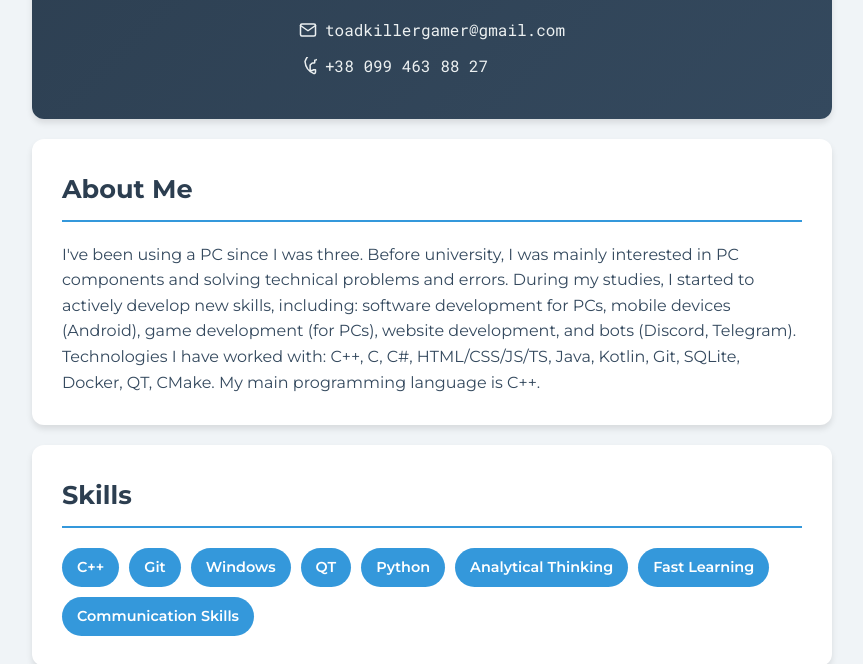
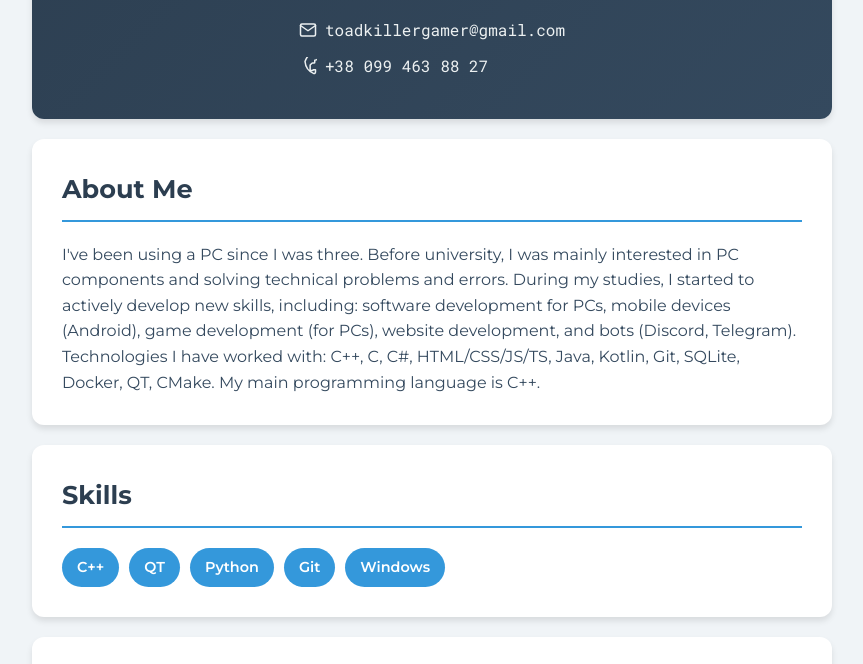
Before and after one commit to KpoJleBapKa/kpojlebapka.github.io, a plain HTML site: page index.html in a window 1280 px wide. Shown: the part 282-946 px from the top of the page, without its empty margins (208-1071 px from the left). Drawn offline with Linux system fonts and the light colour scheme.

Commit message:
v1.1.3 correction

```diff
--- a/index.html
+++ b/index.html
@@ -44,13 +44,12 @@
             <h2 class="section-title" data-i18n-key="skillsTitle"></h2>
             <div class="skills-grid">
                 <span class="skill-tag">C++</span>
+                <span class="skill-tag">QT</span>
+                <span class="skill-tag">Python</span>
                 <span class="skill-tag">Git</span>
                 <span class="skill-tag">Windows</span>
-                <span class="skill-tag">QT</span>
-                <span class="skill-tag">Python</span>
-                <span class="skill-tag" data-i18n-key="skill1"></span>
-                <span class="skill-tag" data-i18n-key="skill2"></span>
-                <span class="skill-tag" data-i18n-key="skill3"></span>
+
+
             </div>
         </section>
 
```
